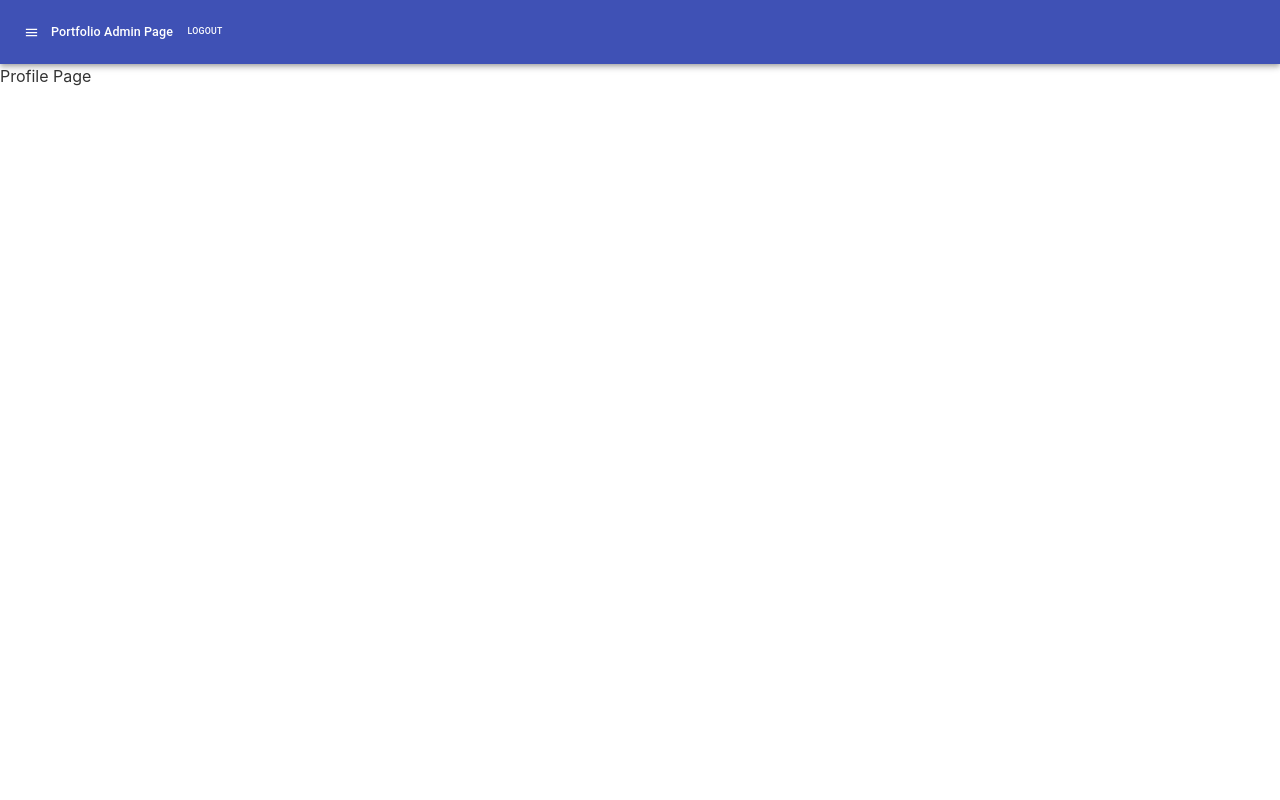
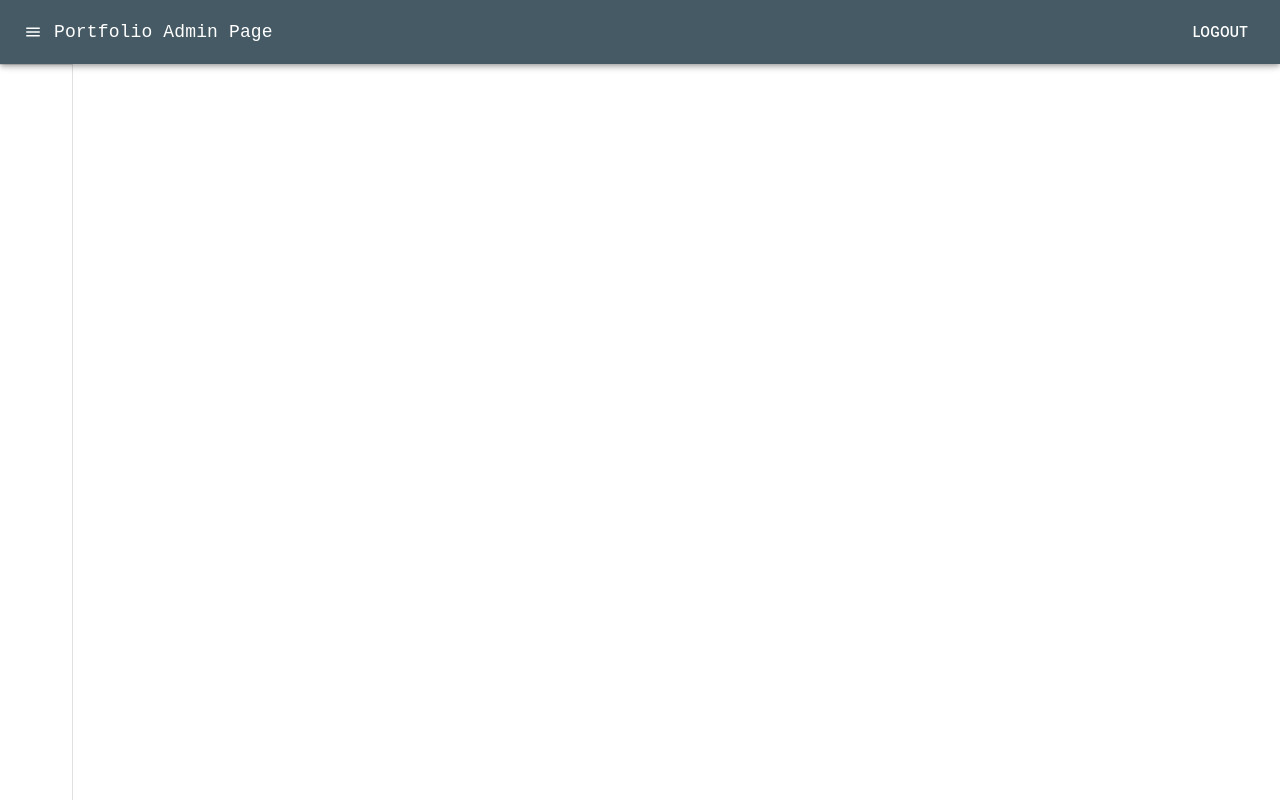
Before and after one commit to danielrs975/resume-backend, a React (Create React App) app: page /profile in a window 1280 px wide. Built offline with nearby package versions, Linux system fonts and the light colour scheme.

Commit message:
Add the drawer to show the menu

```diff
--- a/src/components/NavBar.js
+++ b/src/components/NavBar.js
@@ -2,23 +2,66 @@
  * This is the navbar component
  * @author Daniel Rodriguez
  */
-import React from 'react';
-import { AppBar, Toolbar, IconButton, Typography, Button } from '@material-ui/core';
+import React, { useState } from 'react';
+import clsx from 'clsx';
+import { AppBar, Toolbar, IconButton, Typography, Button, Drawer, Divider } from '@material-ui/core';
 import MenuIcon from '@material-ui/icons/Menu';
+import { useStyles } from '../styles/material/navbar';
 
 const NavBar = () => {
+	const classes = useStyles();
+	const [open, setOpen] = useState(false);
+	const handleDrawerOpen = () => {
+		setOpen(true);
+	}
+	const handleDrawerClose = () => {
+		setOpen(false);
+	}
 	return (
-		<AppBar position="static">
+		<div className={classes.root}>
+			<AppBar position="fixed" className={clsx(classes.appBar, {
+				[classes.appBarShift]: open,
+			})}>
 				<Toolbar className="navbar">
-				<IconButton edge="start" color="inherit" aria-label="menu">
+					<div className="navbar__brand">
+						{!open && <IconButton
+							edge="start"
+							color="inherit"
+							aria-label="open drawer"
+							className="button button--menu"
+							onClick={handleDrawerOpen}
+						>
 							<MenuIcon />
-				</IconButton>
+						</IconButton>}
 						<Typography variant="h6">
 							Portfolio Admin Page
 						</Typography>
-				<Button color="inherit">Logout</Button>
+					</div>
+					<Button color="inherit" className="button">Logout</Button>
 				</Toolbar>
 			</AppBar>
+			<Drawer
+				variant="permanent"
+				className={clsx(classes.drawer, {
+					[classes.drawerOpen]: open,
+					[classes.drawerClose]: !open,
+				})}
+				classes={{
+					paper: clsx({
+						[classes.drawerOpen]: open,
+						[classes.drawerClose]: !open,
+					}),
+				}}
+			>
+				<div className={classes.toolbar}>
+					<IconButton onClick={handleDrawerClose}>
+						hola
+					</IconButton>
+				</div>
+				<Divider />
+
+			</Drawer>
+		</div>
 	);
 };
 
--- a/src/styles/base/_base.scss
+++ b/src/styles/base/_base.scss
@@ -8,10 +8,14 @@ html {
 
 body {
 	color: $dark-grey;
-	font-family: -apple-system, BlinkMacSystemFont, "Segoe UI", "Roboto", "Oxygen", "Ubuntu", "Cantarell", "Fira Sans",
+	font-family: $raleway-font, -apple-system, BlinkMacSystemFont, "Segoe UI", "Roboto", "Oxygen", "Ubuntu", "Cantarell", "Fira Sans",
 		"Droid Sans", "Helvetica Neue", sans-serif;
 	font-size: $m-size;
 	line-height: 1.6;
+}
+
+h1, h2, h3, h4, h5, h6 {
+	font-family: $righteous-font !important;
 }
 
 button {
--- /dev/null
+++ b/src/styles/components/_button.scss
@@ -0,0 +1,11 @@
+button {
+    & .MuiButton-label {
+        font-size: $font-size-small;
+    }
+}
+
+.button--menu {
+    & .MuiSvgIcon-root {
+        font-size: $font-size-large !important;
+    }
+}
--- /dev/null
+++ b/src/styles/components/_content-container.scss
@@ -0,0 +1,5 @@
+.content-container {
+    margin: 0 auto;
+    padding: 0 $m-size;
+    max-width: 111rem;
+}
--- /dev/null
+++ b/src/styles/components/_navbar.scss
@@ -0,0 +1,12 @@
+.navbar {
+    background: $dark-blue;
+    justify-content: space-between;
+}
+
+.navbar__brand {
+    display: flex;
+    align-items: center;
+    h6 {
+        font-size: $font-size-large !important;
+    }
+}
--- /dev/null
+++ b/src/styles/material/navbar.js
@@ -0,0 +1,70 @@
+import { makeStyles } from '@material-ui/core/styles';
+
+const drawerWidth = 240;
+
+const useStyles = makeStyles((theme) => ({
+    root: {
+        display: 'flex',
+    },
+    appBar: {
+        zIndex: theme.zIndex.drawer + 1,
+        transition: theme.transitions.create(['width', 'margin'], {
+            easing: theme.transitions.easing.sharp,
+            duration: theme.transitions.duration.leavingScreen,
+        }),
+    },
+    appBarShift: {
+        marginLeft: drawerWidth,
+        width: `calc(100% - ${drawerWidth}px)`,
+        transition: theme.transitions.create(['width', 'margin'], {
+            easing: theme.transitions.easing.sharp,
+            duration: theme.transitions.duration.enteringScreen,
+        }),
+    },
+    menuButton: {
+        marginRight: 36,
+    },
+    hide: {
+        display: 'none',
+    },
+    drawer: {
+        width: drawerWidth,
+        flexShrink: 0,
+        whiteSpace: 'nowrap',
+    },
+    drawerOpen: {
+        width: drawerWidth,
+        transition: theme.transitions.create('width', {
+            easing: theme.transitions.easing.sharp,
+            duration: theme.transitions.duration.enteringScreen,
+        }),
+    },
+    drawerClose: {
+        transition: theme.transitions.create('width', {
+            easing: theme.transitions.easing.sharp,
+            duration: theme.transitions.duration.leavingScreen,
+        }),
+        overflowX: 'hidden',
+        width: theme.spacing(7) + 1,
+        [theme.breakpoints.up('sm')]: {
+            width: theme.spacing(9) + 1,
+        },
+    },
+    toolbar: {
+        display: 'flex',
+        alignItems: 'center',
+        justifyContent: 'flex-end',
+        padding: theme.spacing(0, 1),
+        // necessary for content to be below app bar
+        ...theme.mixins.toolbar,
+    },
+    content: {
+        flexGrow: 1,
+        padding: theme.spacing(3),
+    },
+}));
+
+export {
+    useStyles,
+    drawerWidth
+}
--- a/src/styles/styles.scss
+++ b/src/styles/styles.scss
@@ -1,2 +1,4 @@
 @import './base/settings';
 @import './base/base';
+@import './components/navbar';
+@import './components/button';
```
Lines whose indentation alone changed are shown as unchanged.
